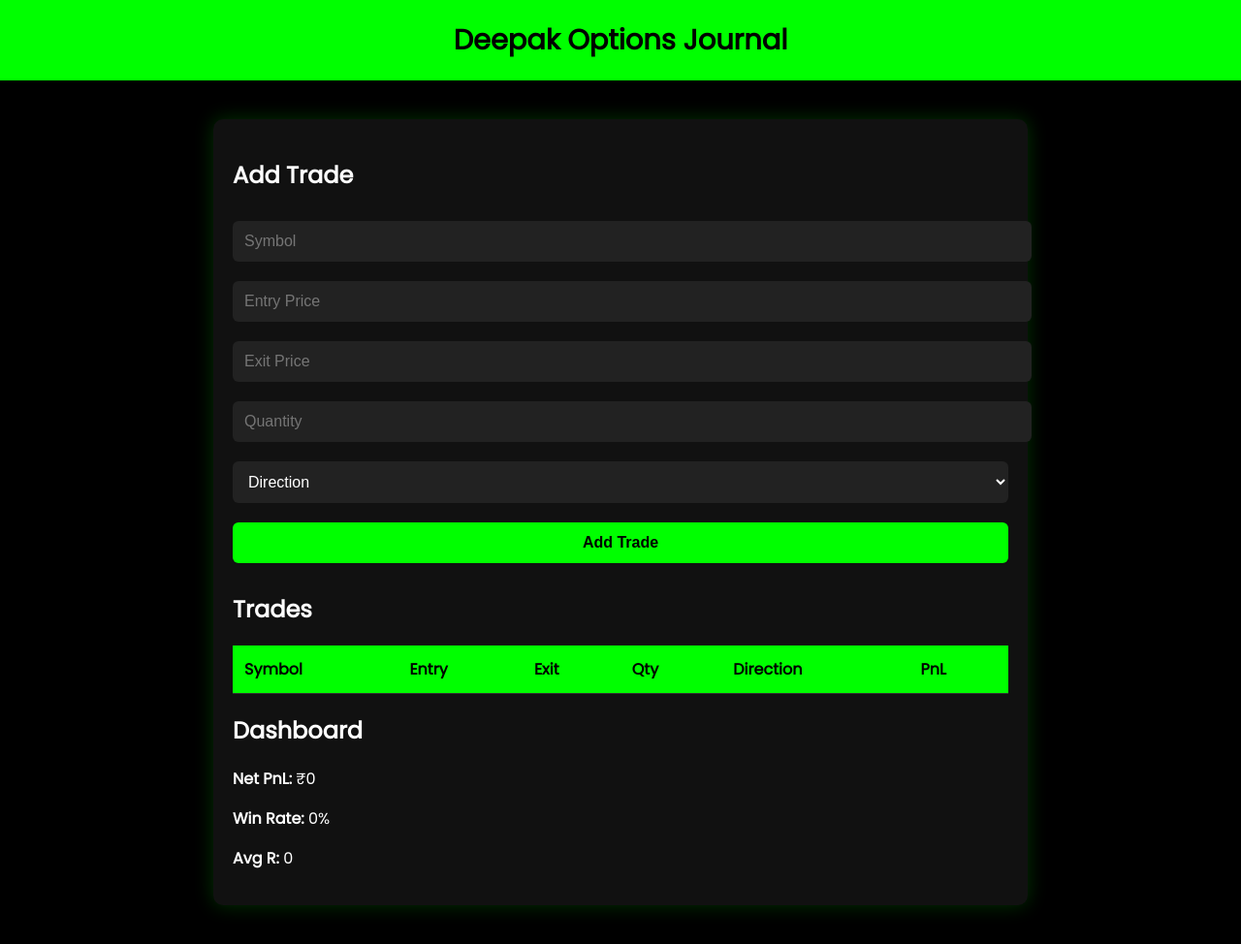
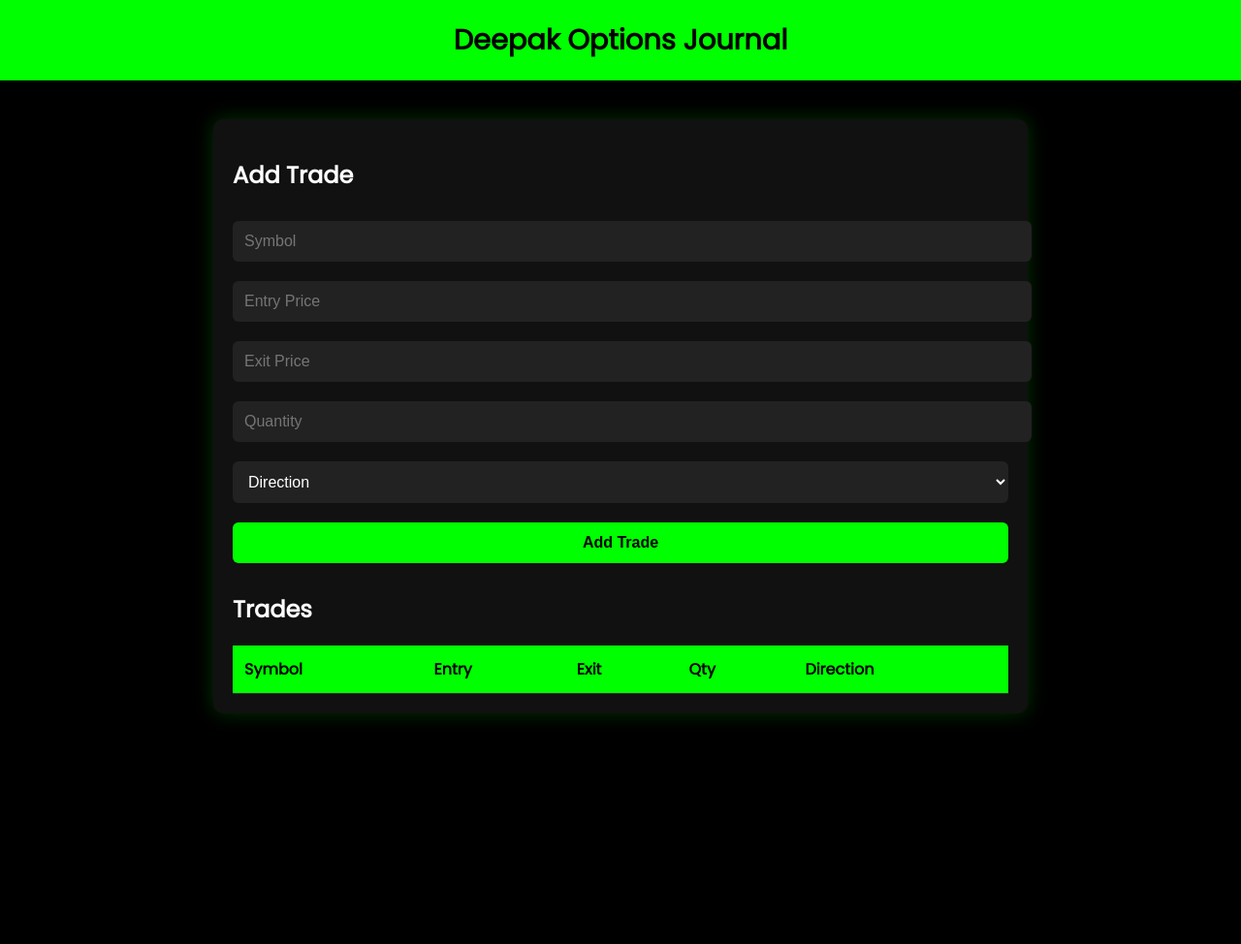
Before and after one commit to deepak700762/Option-Trade-Tracker, a plain HTML site: page index.html in a window 1280 px wide. Shown: the whole page at 97% size. After the commit the page ends 800 px from the top, so only its background shows below. Drawn offline with Linux system fonts and the light colour scheme.

Commit message:
Update index.html

```diff
--- a/index.html
+++ b/index.html
@@ -43,24 +43,4 @@
           <th>Exit</th>
           <th>Qty</th>
           <th>Direction</th>
-          <th>PnL</th>
-        </tr>
-      </thead>
-      <tbody id="tradeTable">
-        <!-- Trades will appear here -->
-      </tbody>
-    </table>
-
-    <h2>Dashboard</h2>
-    <p><strong>Net PnL:</strong> ₹0</p>
-    <p><strong>Win Rate:</strong> 0%</p>
-    <p><strong>Avg R:</strong> 0</p>
-  </div>
-
-  <!-- ✅ JS Placeholder -->
-  <script>
-    // Tu yahan apna JavaScript logic daal sakta hai
-    // Jaise trade add karna, table update karna, dashboard calculate karna
-  </script>
-
-</
+          <th
```
